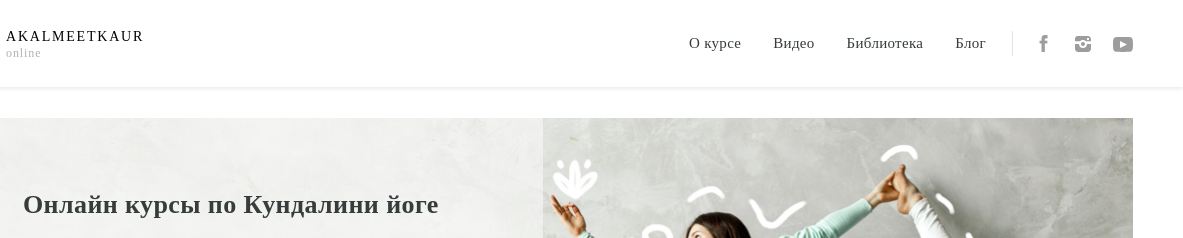
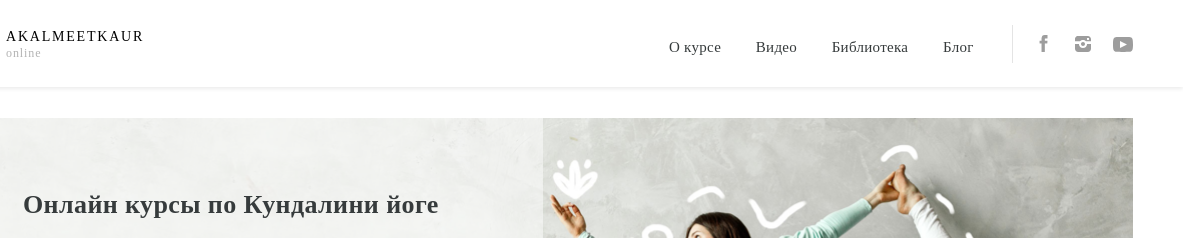
Before and after one commit to AlexanderBazukevich/Akalmeetkaur, a website: page index.html in a window 1280 px wide. Shown: the top 238 px of the page, 97-1280 px from the left. Drawn offline with nearby package versions, Linux system fonts and the light colour scheme; files that its build step writes are made by us from their sources; a web font is replaced by a local one.

Commit message:
fixed: menu styles

```diff
--- a/src/components/header/header.component.less
+++ b/src/components/header/header.component.less
@@ -40,8 +40,8 @@
 
     &__menu {
         display: flex;
-        justify-content: space-evenly;
         margin-left: auto;
+        padding: 0 21px;
         border-right: 1px solid #e4e4e4;
 
         @media screen and (max-width: @sizes[desktop] - 1) {
--- a/src/components/menu/menu.component.less
+++ b/src/components/menu/menu.component.less
@@ -1,13 +1,12 @@
 .menu {
 
     &__item {
-        margin: 0 20px 0 0;
-        padding: 3px 6px;
+        margin: 7px 0 0 0;
+        padding: 7px 17.3px;
         color: @text-color;
         font-family: "PT Sans Caption";
         font-size: 15px;
         letter-spacing: 0.3px;
-        line-height: 19px;
         text-align: left;
         text-decoration: none;
 
```
